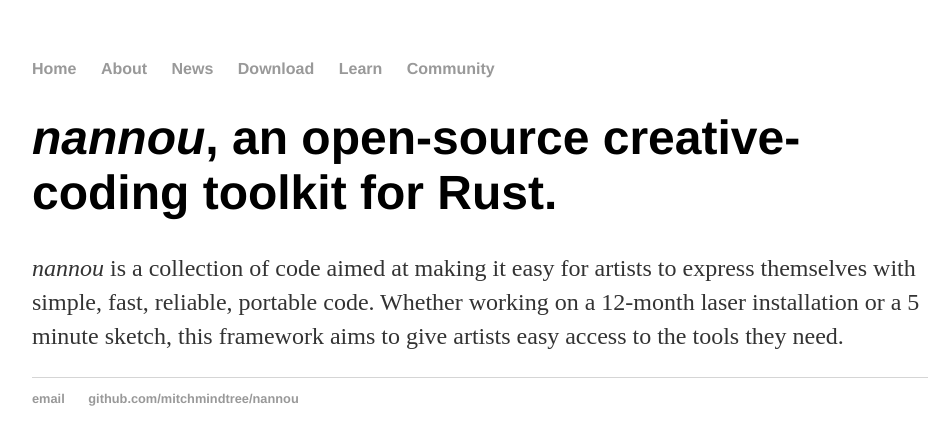
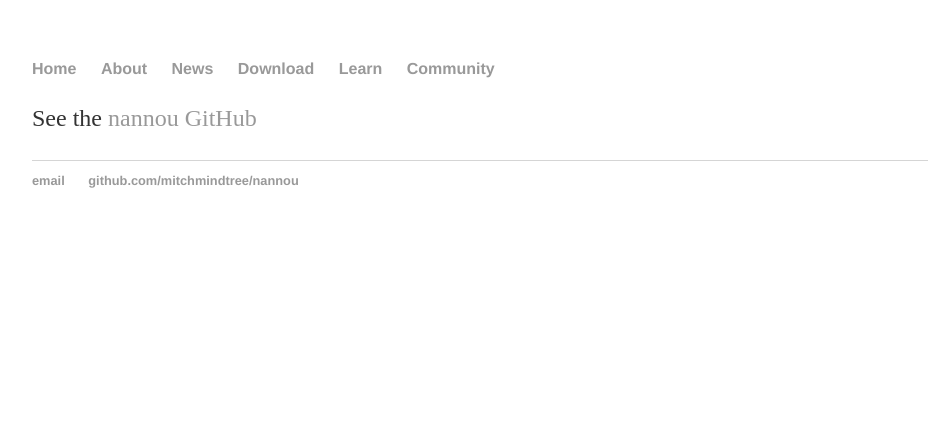
Before and after one commit to mitchmindtree/nannou-org.github.io, a Jekyll site: the page built from community/index.html, in a window 1280 px wide. Shown: the top 445 px of the page, without its empty margins (160-1110 px from the left). Built offline with Jekyll 4.4.1, drawn with Linux system fonts in a browser that asks for light colours.

```diff
--- a/community/index.html
+++ b/community/index.html
@@ -1,8 +1,7 @@
 ---
 layout: default
-title: nannou.cc
+title: nannou - download
 ---
-<div class="blurb">
-	<h1><em>nannou</em>, an open-source creative-coding toolkit for Rust.</h1>
-	<p><em>nannou</em> is a collection of code aimed at making it easy for artists to express themselves with simple, fast, reliable, portable code. Whether working on a 12-month laser installation or a 5 minute sketch, this framework aims to give artists easy access to the tools they need.</p>
-</div><!-- /.blurb -->
+<div class="download">
+	<p>See the  <a href="https://github.com/nannou-org/nannou">nannou GitHub</a></p>
+</div>
```
